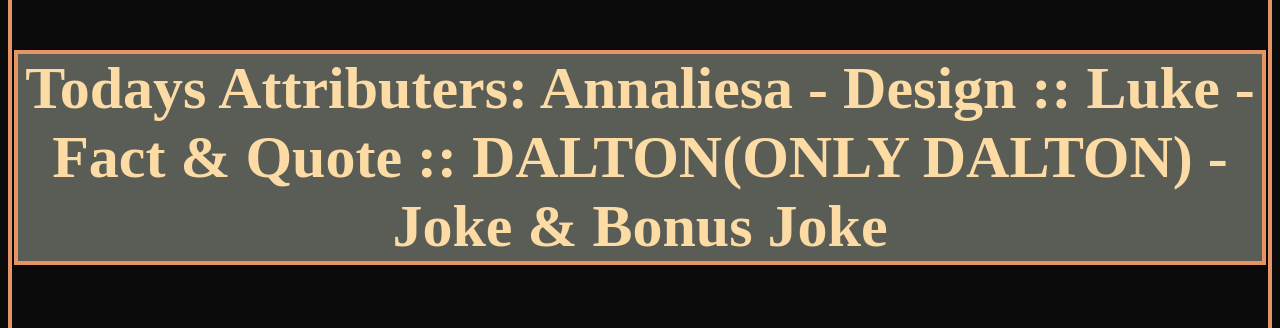
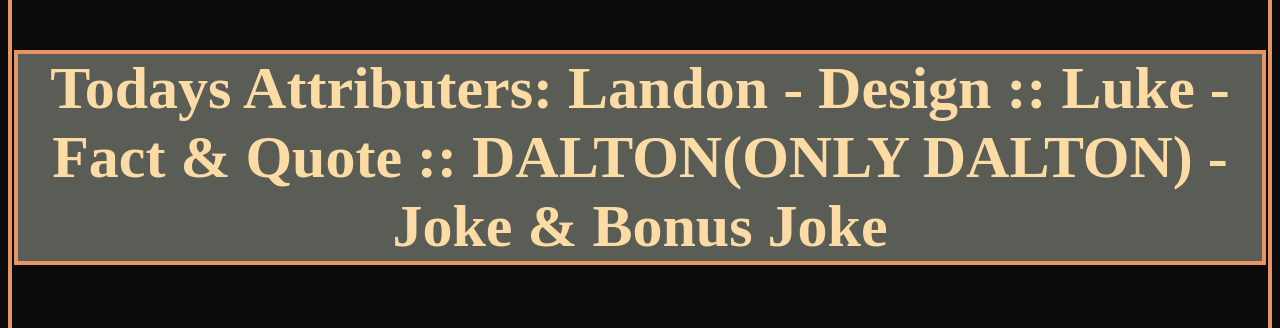
Before and after one commit to Agent1245321/FunFacts, a plain HTML site: page index.html in a window 1280 px wide. Shown: the part 169-497 px from the top of the page. Drawn offline with Linux system fonts and the light colour scheme.

Commit message:
9/11/2023.2

```diff
--- a/index.html
+++ b/index.html
@@ -7,7 +7,7 @@
 </head>
 <body>
 <h1>JP's Fun Facts Of The DAY!</h1>
-<h2 id = "atr">Todays Attributers: Annaliesa - Design :: Luke - Fact & Quote :: DALTON(ONLY DALTON) - Joke & Bonus Joke</h2>
+<h2 id = "atr">Todays Attributers: Landon - Design :: Luke - Fact & Quote :: DALTON(ONLY DALTON) - Joke & Bonus Joke</h2>
 
 <h2>Fun Fact of the Day!</h2>
 <p> "Gravity accelerates things at a rate of 9.8 meters per second squared. That means that if something is unsupported it will begin accelerating towards the earth at an ever increasing rate. Eventually an object reaches a speed where the drag has become so large it can no longer speed up via gravity, this is know as the terminal velocity of an object. The terminal velocity for a coin is 67 miles per hour, a speed which is not infact fast enough to cause lethal harm to a person."</p>
```
